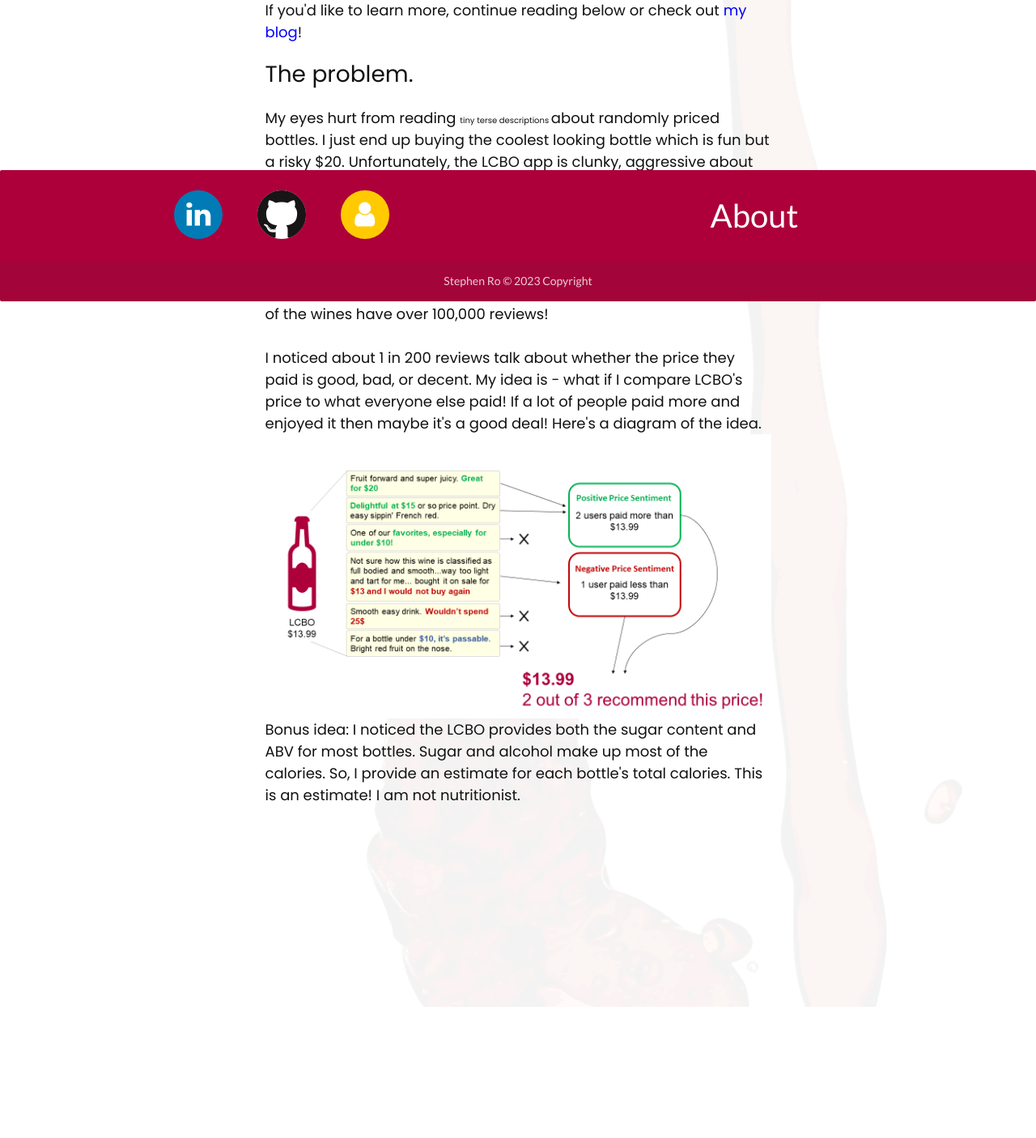
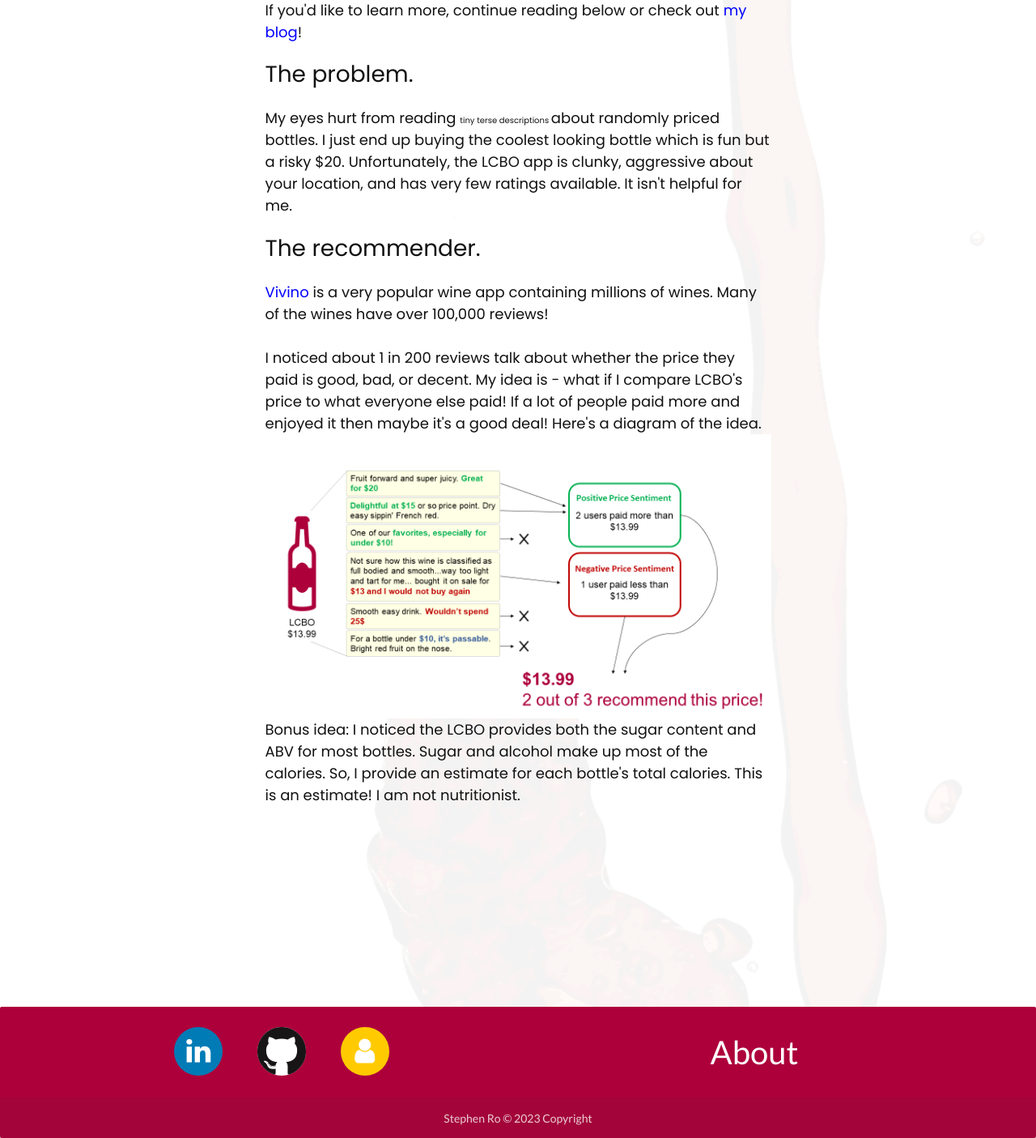
Before and after one commit to royourboat/ovino, a Flask app: page /about/ in a window 1280 px wide. Shown: the part 428-1833 px from the top of the page at 81% size. Before the commit the page ends 1417 px from the top, so only its background shows below. Run offline with Flask 2, Linux system fonts and the light colour scheme; some libraries are stand-ins or nearby versions; some web fonts are replaced.

Commit message:
Fix Footer relative

```diff
--- a/templates/about.html
+++ b/templates/about.html
@@ -195,7 +195,7 @@
 
 
     <!--  footer -->
-    <footer class="page-footer" style="position:fixed;bottom:0;left:0;width:100%;">
+    <footer class="page-footer" style="position:relative;bottom:0;left:0;width:100%;">
       <div class="container">
         <div class="row">
           <div class="col l6  s12">
--- a/templates/index.html
+++ b/templates/index.html
@@ -343,7 +343,7 @@
 
 
 <!--  footer -->
-    <footer class="page-footer" style="position:fixed;bottom:0;left:0;width:100%;">
+    <footer class="page-footer" style="position:relative;bottom:0;left:0;width:100%;">
       <div class="container">
         <div class="row">
           <div class="col l6  s12">
```
